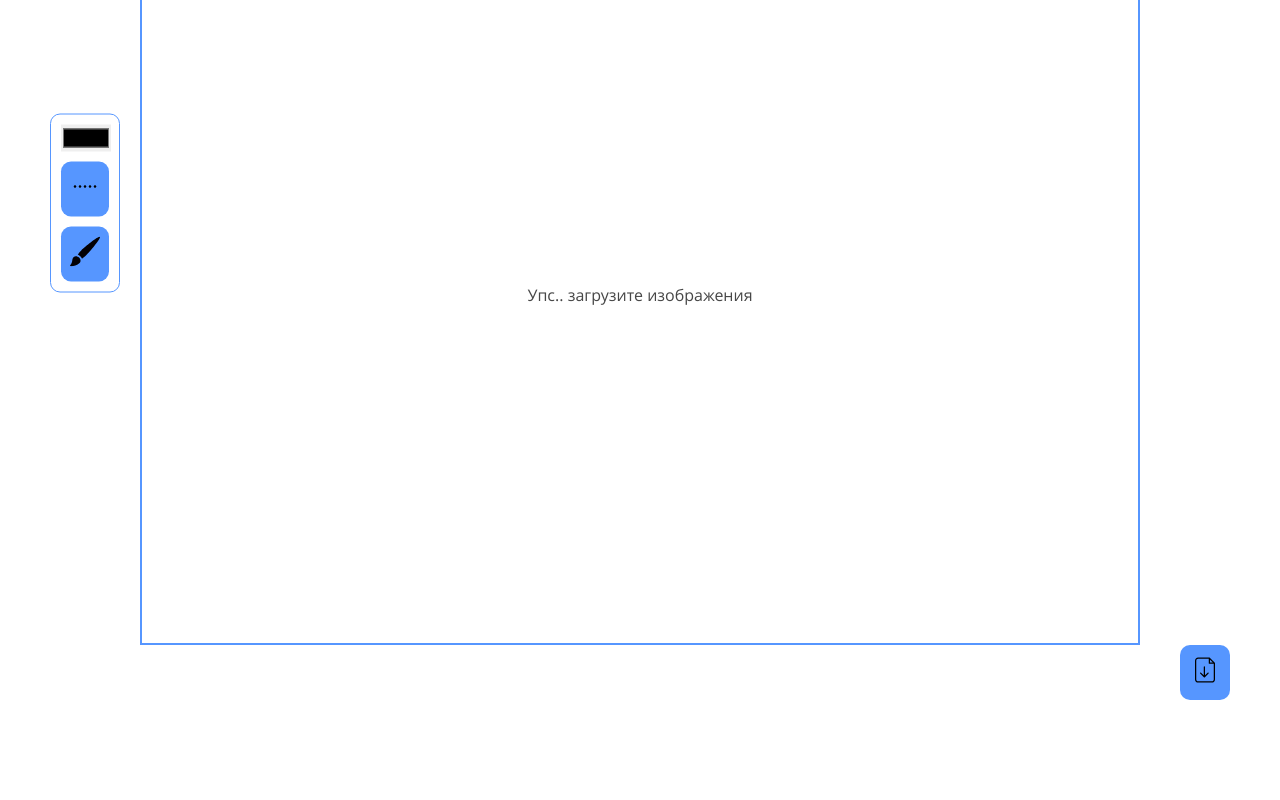
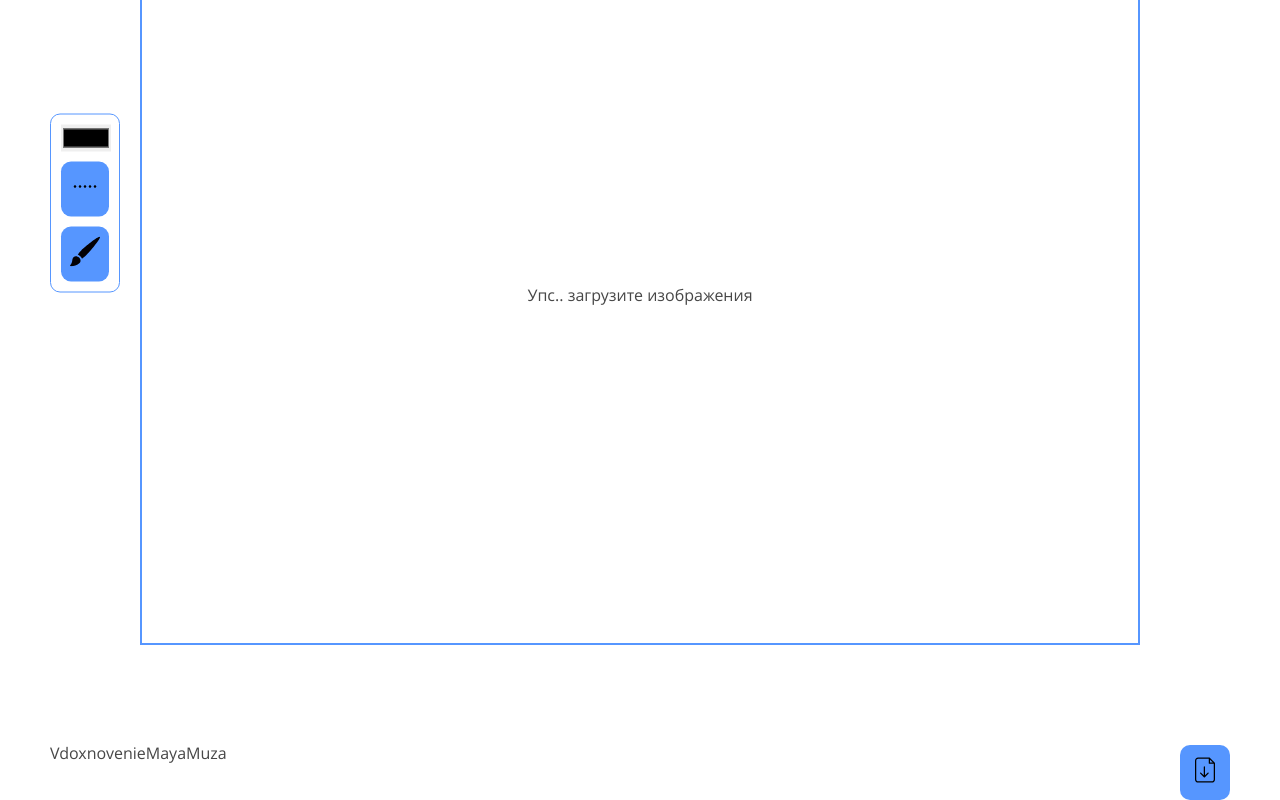
Before and after one commit to goriori/tracer, a Vue app: page /editor in a window 1280 px wide. Shown: the part 197-997 px from the top of the page. Before the commit the page ends 897 px from the top, so only its background shows below. Built offline with nearby package versions, Linux system fonts and the light colour scheme.

Commit message:
change: - change footer, add author - value

```diff
--- a/src/components/footer/footer.vue
+++ b/src/components/footer/footer.vue
@@ -13,7 +13,9 @@ const onEmitHandler = (type) => {
 
 <template>
   <footer class="footer">
-    <section class="left"></section>
+    <section class="left">
+      VdoxnovenieMayaMuza
+    </section>
     <section class="center"></section>
     <section class="right">
       <DownloadJsonAction @download="onEmitHandler"/>
--- a/src/pages/Editor.vue
+++ b/src/pages/Editor.vue
@@ -168,7 +168,7 @@ onMounted(async () => {
     <!--         :ref="targetSvgElement">-->
     <!--      <p v-if="!applicationStore.svgMap">svg editor</p>-->
     <!--    </div>-->
-    <Footer @event-update="onUpdate"/>
+    <Footer @event-update="onUpdate" class="footer"/>
   </div>
 </template>
 
@@ -205,4 +205,7 @@ aside {
   justify-content: center;
   align-items: center;
 }
+.footer {
+  margin: 100px 0;
+}
 </style>
```
